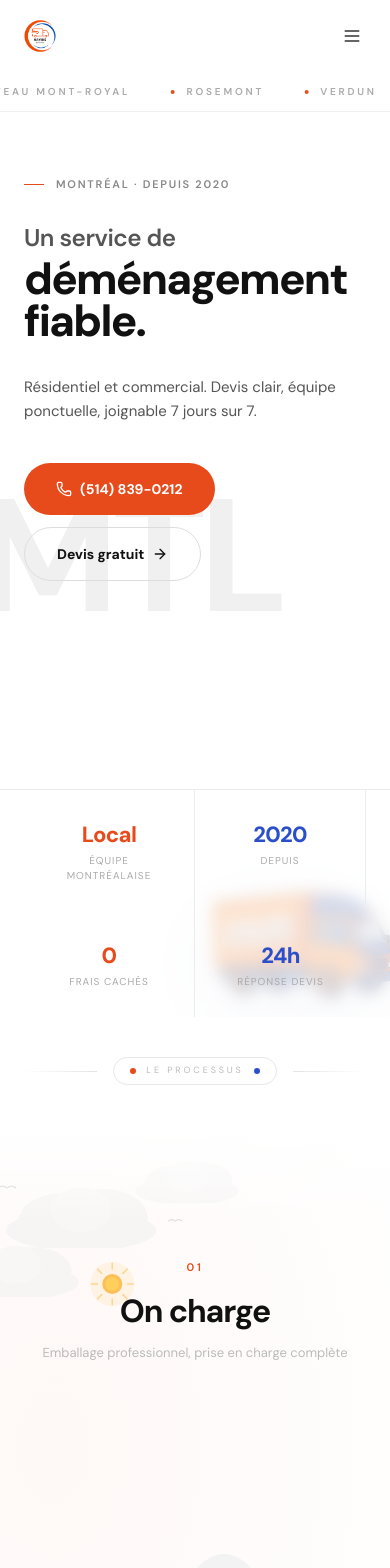
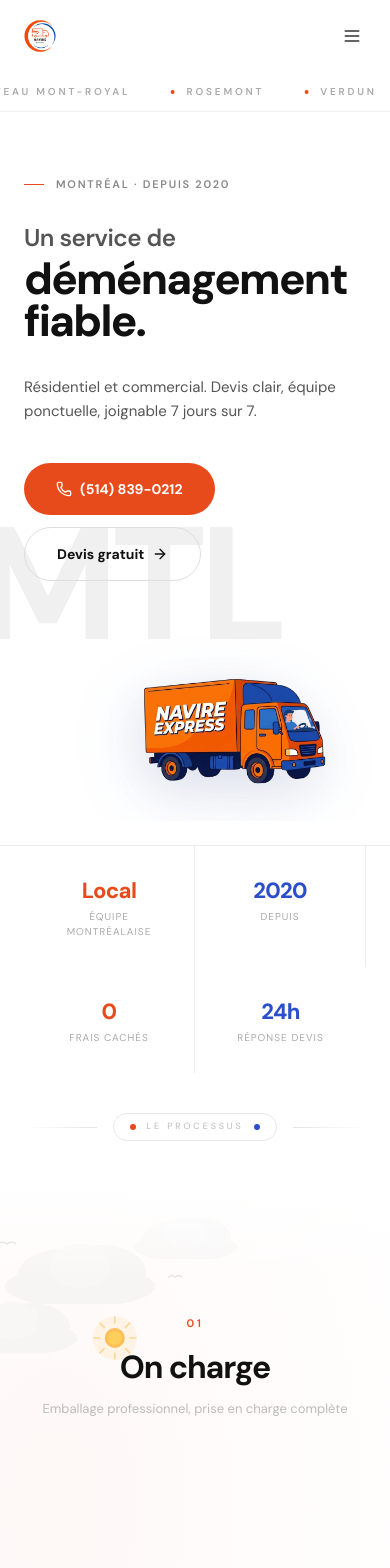
Before and after one commit to EnissayG/navireexpress, a React (Vite) app: page / in a window 390 px wide. Shown: the top 1568 px of the page. Built offline with nearby package versions, Linux system fonts and the light colour scheme.

Commit message:
home mobile

```diff
--- a/src/app/pages/Home.tsx
+++ b/src/app/pages/Home.tsx
@@ -105,17 +105,15 @@ export function Home() {
           </span>
         </div>
 
-        {/* Camion, partiellement hors écran à droite */}
+        {/* Camion desktop — partiellement hors écran à droite */}
         <div
-          className="absolute pointer-events-none select-none z-[1]
-            bottom-[-2%] right-0
-            lg:top-1/2 lg:bottom-auto lg:-translate-y-[42%]"
+          className="hidden lg:block absolute pointer-events-none select-none z-[1] top-1/2 -translate-y-[42%] right-0"
           aria-hidden
         >
           <img
             src={truckImg}
             alt=""
-            className="h-auto block w-[min(145vw,1040px)] translate-x-[24%] sm:translate-x-[22%] lg:translate-x-[18%]"
+            className="h-auto block w-[min(145vw,1040px)] translate-x-[18%]"
             style={{
               filter:
                 "drop-shadow(-12px 24px 48px rgba(43,79,203,0.12)) drop-shadow(0 20px 40px rgba(0,0,0,0.08))",
@@ -124,8 +122,8 @@ export function Home() {
         </div>
 
         {/* Contenu principal */}
-        <div className="flex-1 relative z-10 max-w-7xl mx-auto px-6 lg:px-8 w-full flex items-center py-16 pb-52 sm:pb-44 lg:pb-16">
-          <div className="max-w-lg sm:max-w-xl lg:max-w-2xl">
+        <div className="flex-1 relative z-10 max-w-7xl mx-auto px-6 lg:px-8 w-full flex items-center py-16 pb-6 lg:pb-16">
+          <div className="max-w-lg sm:max-w-xl lg:max-w-2xl w-full">
             <div>
               <div className="flex items-center gap-3 mb-8">
                 <div className="w-5 h-px bg-[#E84B1B]" />
@@ -165,6 +163,19 @@ export function Home() {
                 >
                   Devis gratuit <ArrowRight className="w-4 h-4" />
                 </Link>
+              </div>
+
+              {/* Camion mobile — visible dans le hero */}
+              <div className="lg:hidden relative mt-10 -mx-2 h-[200px] sm:h-[230px] overflow-hidden pointer-events-none select-none">
+                <img
+                  src={truckImg}
+                  alt="Navire Express"
+                  className="absolute right-0 bottom-0 w-[108%] max-w-[480px] translate-x-[10%]"
+                  style={{
+                    filter:
+                      "drop-shadow(-8px 16px 32px rgba(43,79,203,0.10)) drop-shadow(0 12px 28px rgba(0,0,0,0.07))",
+                  }}
+                />
               </div>
             </div>
           </div>
```
